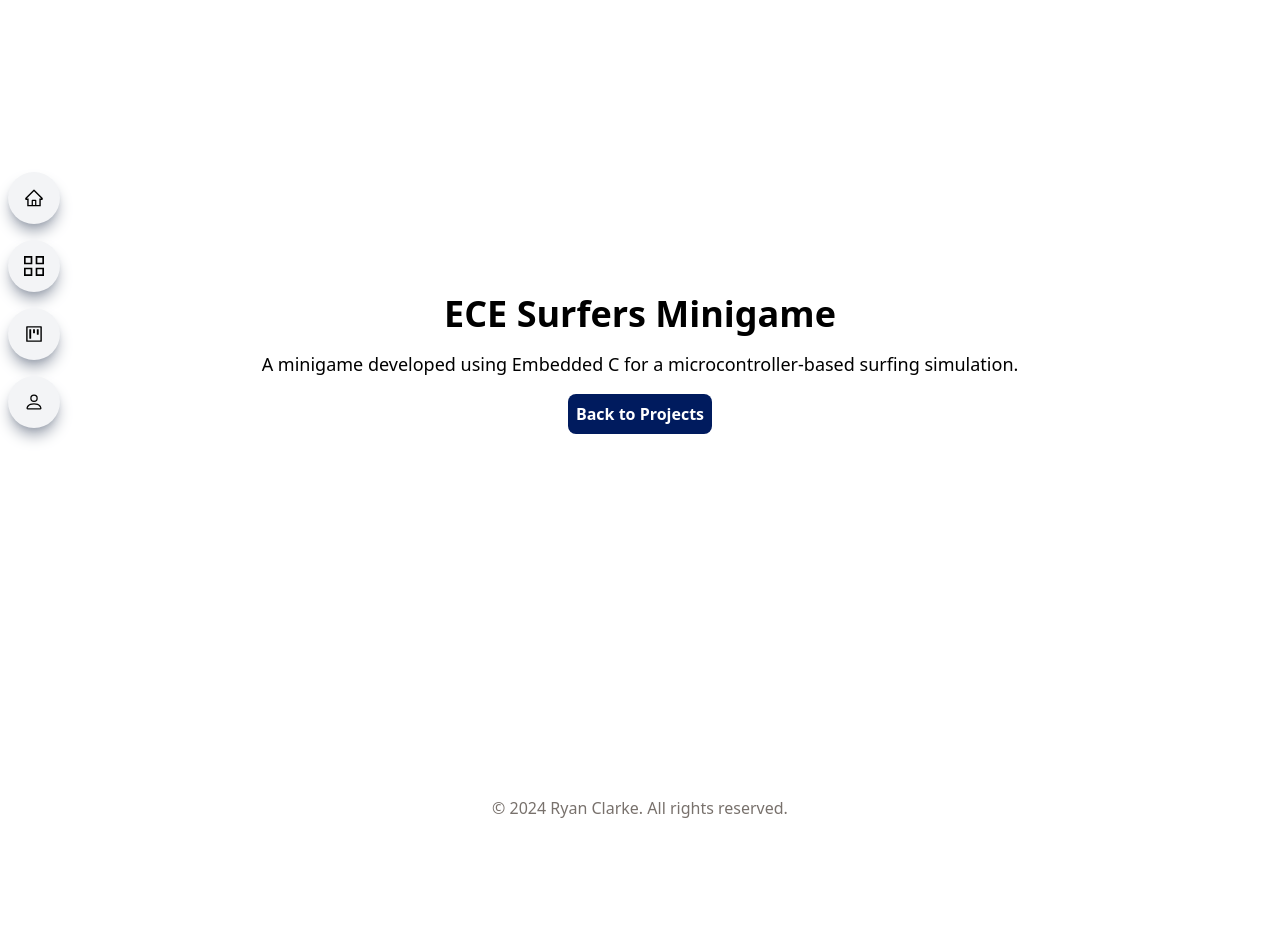
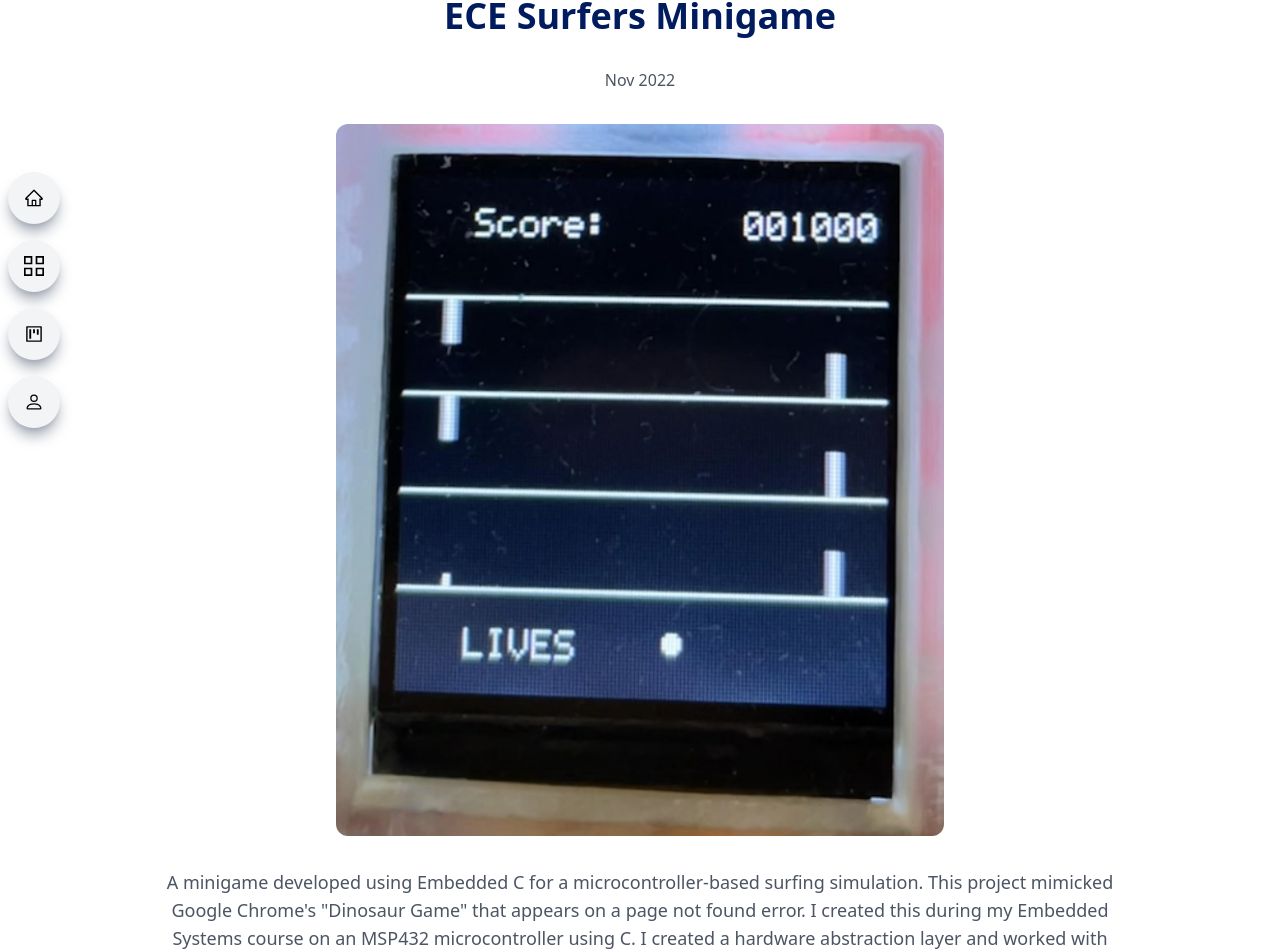
Before and after one commit to ryanc01/personal-website, a React (Vite) app: page /project-details/ece-surfers in a window 1280 px wide. Shown: the part 36-988 px from the top of the page. Before the commit the page ends 888 px from the top, so only its background shows below. Built offline with nearby package versions, Linux system fonts and the light colour scheme.

Commit message:
Updated project descriptions

```diff
--- a/src/components/ProjectDetails.jsx
+++ b/src/components/ProjectDetails.jsx
@@ -1,6 +1,10 @@
 // ProjectDetails.js
 import React from "react";
 import { useParams, useNavigate } from "react-router-dom";
+import scadaImg from "../assets/scada.png";
+import mipsImg from "../assets/mips.jpg";
+import flexflowImg from "../assets/flexflow.png";
+import eceImg from "../assets/ece.png";
 
 const ProjectDetails = () => {
   const { projectId } = useParams();
@@ -9,23 +13,31 @@ const ProjectDetails = () => {
   const projectData = {
     "scada-system": {
       title: "SCADA System Development",
+      timeline: "Aug 2023 - May 2024",
+      img: scadaImg,
       description:
-        "This project involved building a SCADA system using C++, Python, and PostgreSQL on Linux.",
+        "As a part of the ECE Major Design Experience at Virginia Tech, I was teamed up with four other students tasked with completing a project given to us by an outside company. Our team was tasked with creating the overarching architecture for all Mid-Atlantic Regional Spaceport facilities. This involves developing a common interface for independent control systems to output to and provide the full visibility into all systems at all sites, including system architecture, networking, and GUI development for data visibility and manipulation. Our team met multiple times per week in efforts to complete our deliverables by April, where we presented our Proof-of-Concept at the Major Design Experience Expo. There were hundreds of attendees, including executives from the Virginia Spaceport Authority itself.",
     },
     "mips-simulator": {
       title: "MIPS Simulator",
+      timeline: "Jan 2024 - May 2024",
+      img: mipsImg,
       description:
-        "The MIPS Simulator was built using C++ and Qt to simulate the MIPS architecture.",
+        "The MIPS Simulator was built using C++ and Qt to simulate the MIPS architecture. Simulator adheres to MIPS-I architecture specifications, supporting the execution of a defined subset of MIPS assembly code. The virtual machine to support the simulator was built to emulate MIPS CPU operations, including memory initialization, instruction parsing, and register management for accurate program execution. The GUI was developed for user-friendly interaction and debugging of any MIPS assembly program.",
     },
     "flexflow-ios": {
       title: "FlexFlow iOS Fitness App",
+      timeline: "Oct 2023 - Dec 2023",
+      img: flexflowImg,
       description:
-        "An iOS app developed using Swift to help users track and manage fitness goals.",
+        "FlexFlow is an iOS app that serves as an all-in-one fitness companion. This app offers users the ability to log and track their workouts with ease, allowing them to record sets, reps, weights, and duration, while also offering progress analysis and personalized recommendations. Moreover, the app provides an extensive exercise library that covers a wide range of fitness areas, such as bodybuilding, powerlifting, yoga, CrossFit, running, and more. Each exercise comes with detailed instructions, images, and videos, ensuring that users can learn and perform them with correct form and technique. By offering a seamless combination of workout tracking and exercise exploration across various fitness disciplines, this iOS app empowers users to achieve their fitness goals effectively and stay motivated on their fitness journey.",
     },
     "ece-surfers": {
       title: "ECE Surfers Minigame",
+      timeline: "Nov 2022",
+      img: eceImg,
       description:
-        "A minigame developed using Embedded C for a microcontroller-based surfing simulation.",
+        'A minigame developed using Embedded C for a microcontroller-based surfing simulation. This project mimicked Google Chrome\'s "Dinosaur Game" that appears on a page not found error. I created this during my Embedded Systems course on an MSP432 microcontroller using C. I created a hardware abstraction layer and worked with Timers, Buttons and Joysticks in order to receive an A on the project.',
     },
   };
 
@@ -42,10 +54,21 @@ const ProjectDetails = () => {
   };
 
   return (
-    <div className="flex flex-col items-center justify-center h-screen p-8">
-      <h1 className="text-4xl font-bold mb-4">{project?.title}</h1>
-      <p className="text-lg text-center">{project?.description}</p>
-
+    <div className="flex flex-col items-center p-8 min-h-screen">
+      <h1 className="text-4xl font-bold mb-4 text-[#001b5e] w-full text-center">
+        {project?.title}
+      </h1>
+      <p className="text-md text-gray-600 my-4 text-center w-full">
+        {project.timeline}
+      </p>
+      <img
+        src={project.img}
+        alt={project.title}
+        className="rounded-xl w-[50%] h-auto object-cover my-4"
+      />
+      <p className="text-lg text-gray-600 text-center my-4 w-[80%] md:w-[80%] lg:w-[80%]">
+        {project?.description}
+      </p>
       {/* Back button to return to Projects section */}
       <button
         onClick={scrollToProjects}
```
